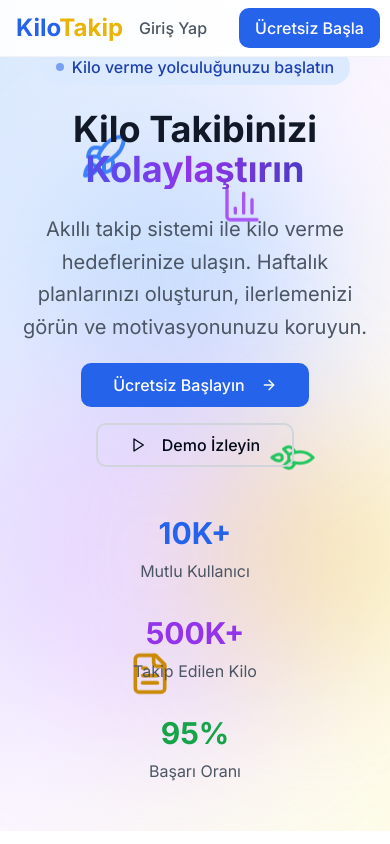
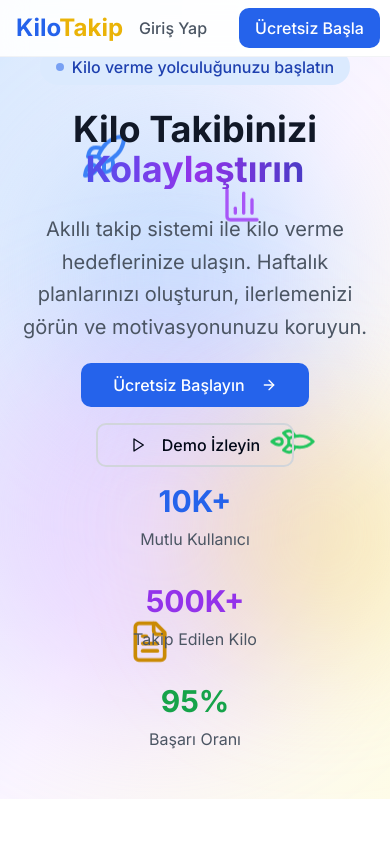
Before and after one commit to hakanduyar/kilo-takip-dusler-alemi, a React (Vite) app: page / in a window 390 px wide. Shown: the top 844 px of the page. Built offline with nearby package versions, Linux system fonts and the light colour scheme.

Commit message:
Visual edit in Lovable
Edited UI in Lovable

```diff
--- a/src/components/landing/HeroSection.tsx
+++ b/src/components/landing/HeroSection.tsx
@@ -66,9 +66,9 @@ export const HeroSection = ({
           </p>
 
           {/* CTA Buttons */}
-          <div className="flex flex-col sm:flex-row items-center justify-center gap-4 mb-12 animate-fade-in" style={{
+          <div style={{
           animationDelay: '0.6s'
-        }}>
+        }} className="flex flex-col sm:flex-row items-center justify-center gap-4 mb-4 animate-fade-in">
             <Button size="lg" onClick={() => onAuthClick('register')} className="bg-blue-600 hover:bg-blue-700 text-white px-8 py-4 text-lg group">
               Ücretsiz Başlayın
               <ArrowRight className="ml-2 h-5 w-5 group-hover:translate-x-1 transition-transform" />
```
